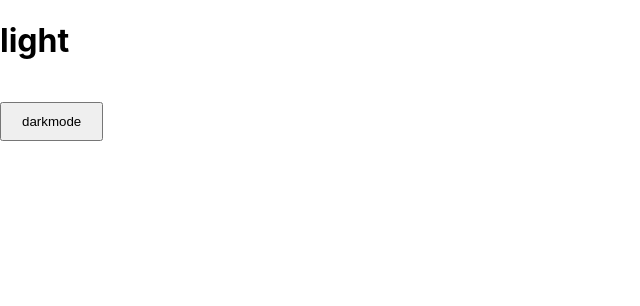
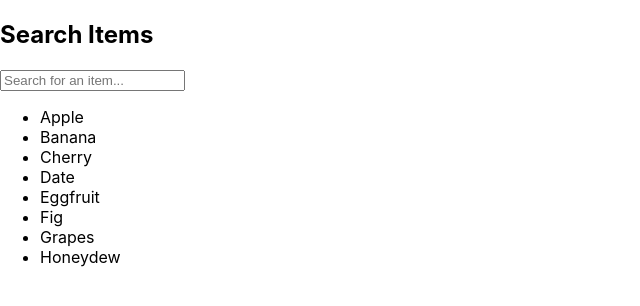
Before and after one commit to annupawaria/Assignment-Task3, a React (Create React App) app: page / in a window 1280 px wide. Shown: the top 306 px of the page, without its empty margins (0-640 px from the left). Built offline with nearby package versions, Linux system fonts and the light colour scheme.

Commit message:
started a new component

```diff
--- a/src/components/Validate1.js
+++ b/src/components/Validate1.js
@@ -1,20 +1,49 @@
-import React, { useState } from 'react'
-import "../App.css"
-// import ThemeToggle from './validate'
+import React, { useState } from "react";
 
-const Validate1 = () => {
-  const[isDarkMode,setIsDarkMode]=useState(false);
+const SearchFilter = () => {
+  // Example dataset (could be a large list of items)
+  const items = [
+    "Apple",
+    "Banana",
+    "Cherry",
+    "Date",
+    "Eggfruit",
+    "Fig",
+    "Grapes",
+    "Honeydew",
+  ];
 
-  function ThemeToggle(){
-setIsDarkMode(!isDarkMode)
-  }
+  // State to track the user's search query
+  const [searchTerm, setSearchTerm] = useState("");
+
+  // Filter the items based on the search term
+  const filteredItems = items.filter((item) =>
+    item.toLowerCase().includes(searchTerm.toLowerCase()) // Case-insensitive search
+  );
 
   return (
-    <div className= {isDarkMode?"dark":"light"} >
-      <h1>{isDarkMode?"dark":"light"}</h1>
-      <button onClick={ThemeToggle}>{isDarkMode?"lightmode":"darkmode"}</button>
+    <div>
+      <h2>Search Items</h2>
+      {/* Search input */}
+      <input
+        type="text"
+        placeholder="Search for an item..."
+        value={searchTerm}
+        onChange={(e) => setSearchTerm(e.target.value)} // Update search term as user types
+      />
+
+      {/* Display filtered items */}
+      <ul>
+        {filteredItems.length > 0 ? (
+          filteredItems.map((item, index) => (
+            <li key={index}>{item}</li>
+          ))
+        ) : (
+          <li>No items found</li>
+        )}
+      </ul>
     </div>
-  )
-}
+  );
+};
 
-export default Validate1
+export default SearchFilter;
```
